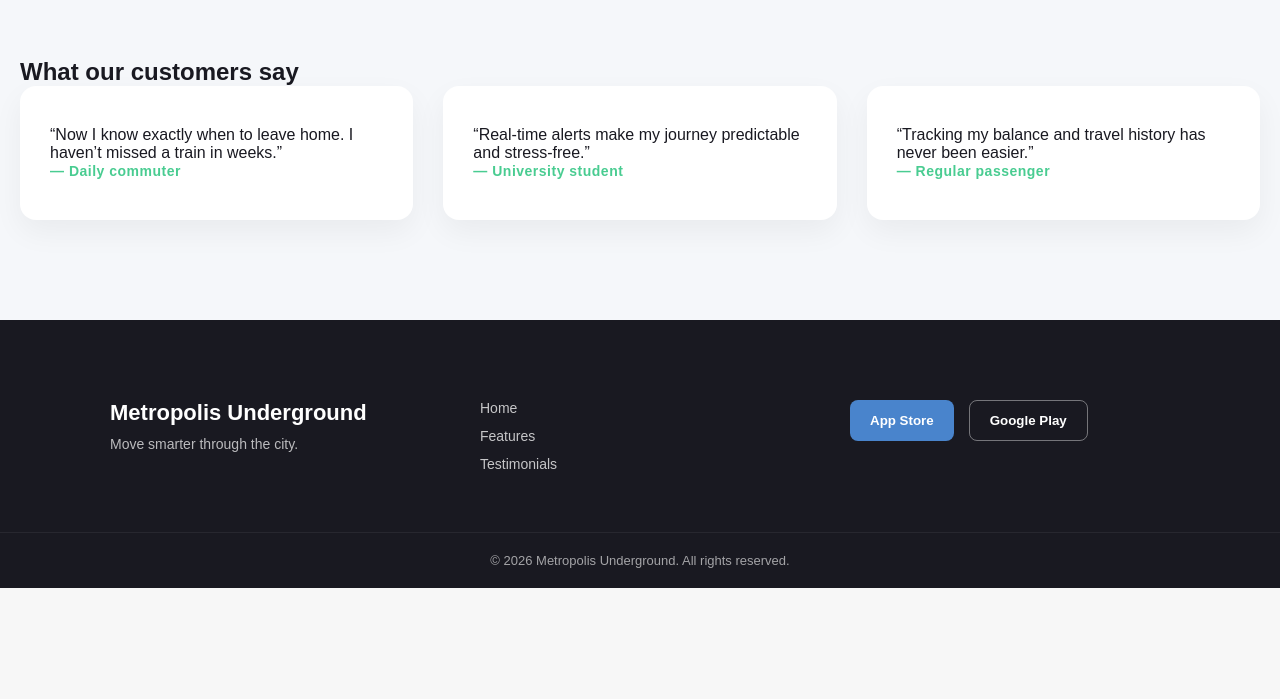
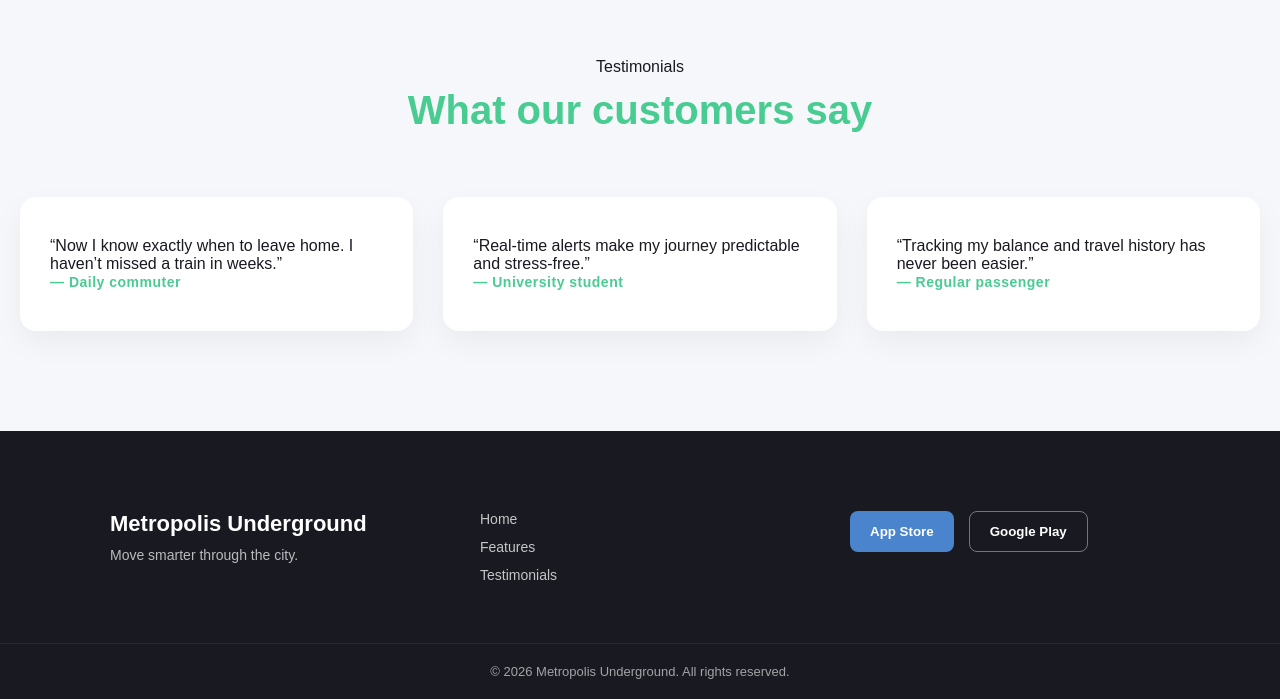
Before and after one commit to carlgomezro-spec/metropolis_underground, a React (Vite) app: page / in a window 1280 px wide. Shown: the part 2260-2959 px from the top of the page. Before the commit the page ends 2848 px from the top, so only its background shows below. Built offline with nearby package versions, Linux system fonts and the light colour scheme.

Commit message:
fixedDeploy

```diff
--- a/package.json
+++ b/package.json
@@ -7,9 +7,11 @@
     "dev": "vite",
     "build": "vite build",
     "lint": "eslint .",
-    "preview": "vite preview"
+    "preview": "vite preview",
+    "start": "next start -p $PORT"
   },
   "dependencies": {
+    "express": "^5.2.1",
     "lucide-react": "^0.563.0",
     "react": "^19.2.0",
     "react-dom": "^19.2.0",
--- a/src/components/Testimonials/Testimonials.css
+++ b/src/components/Testimonials/Testimonials.css
@@ -15,10 +15,23 @@
   margin-bottom: 60px;
   color: var(--color-green);
 }
+.testimonials .testimonials-label {
+  display: block;
+  margin-bottom: 12px;
+  text-align: center;
+}
+
+.testimonials h2 {
+  font-size: 40px;
+  margin-bottom: 64px;
+  text-align: center;
+  color: var(--color-green);
+}
 
 .testimonials-grid {
   display: grid;
   gap: 30px;
+  text-align: center;
 }
 
 .testimonial-card {
--- a/src/components/Testimonials/Testimonials.jsx
+++ b/src/components/Testimonials/Testimonials.jsx
@@ -4,6 +4,7 @@ function Testimonials() {
   return (
     <section id="testimonials" className="testimonials">
       <div className="container">
+        <span className="testimonials-label">Testimonials</span>
         <h2>What our customers say</h2>
 
         <div className="testimonials-grid">
```
Also changed, not shown: 1 other file (tests, documents, lock files or other folders).
